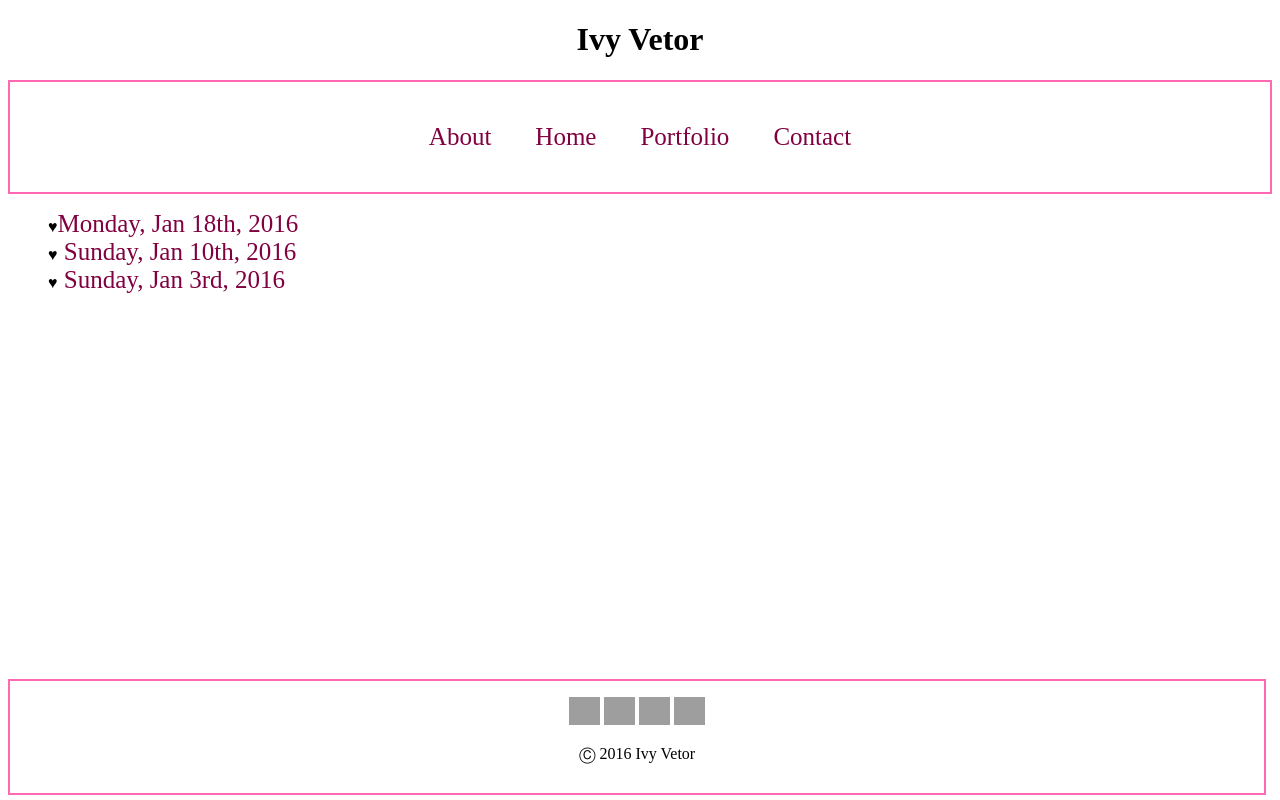
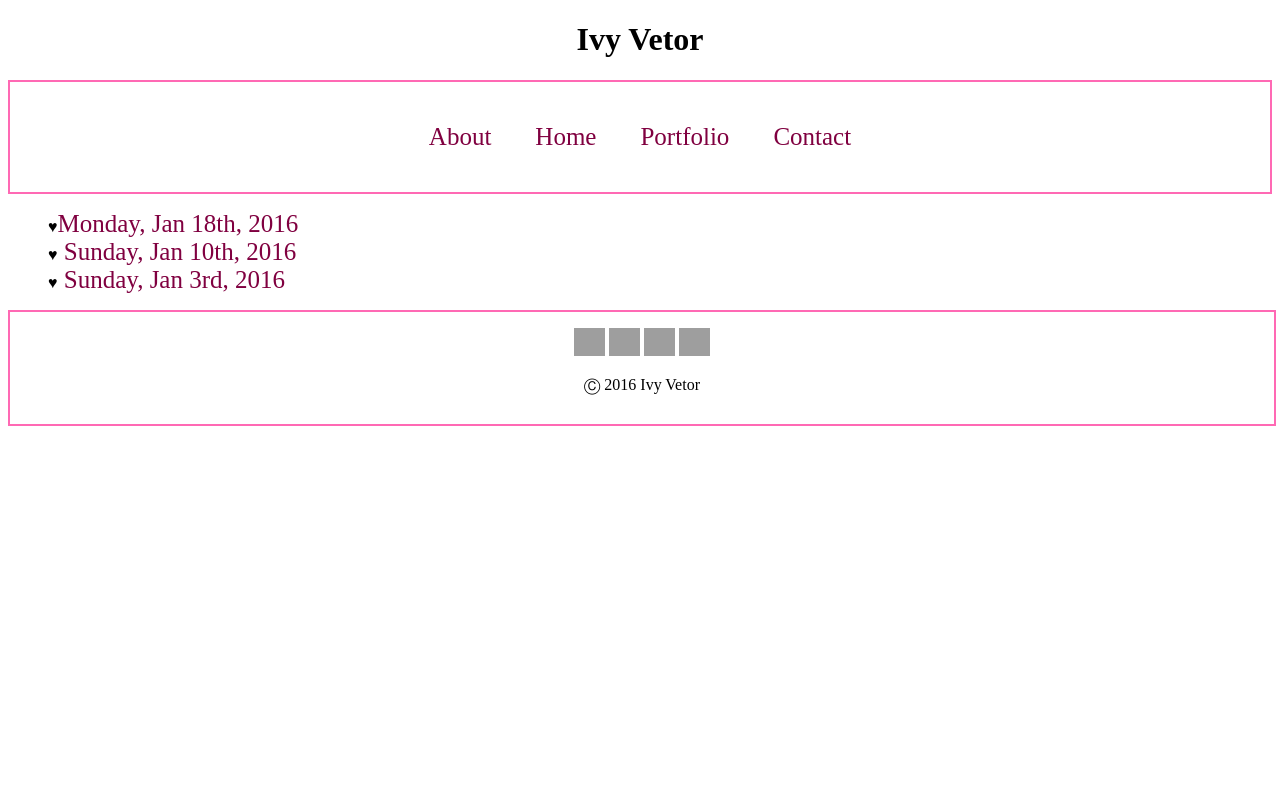
Before and after one commit to IvyVetor/IvyVetor.github.io, a plain HTML site: page index.html in a window 1280 px wide. Drawn offline with Linux system fonts and the light colour scheme; grey boxes are pictures that could not be loaded.

Commit message:
Update default.css

```diff
--- a/stylesheets/default.css
+++ b/stylesheets/default.css
@@ -23,9 +23,8 @@ a:hover {
 }
 
 footer {
-  position: absolute;
   bottom: 5px;
-  width: 98%;
+  width: 100%;
   height: 7em;
   border: 2px solid #FF69B4;
 
```
